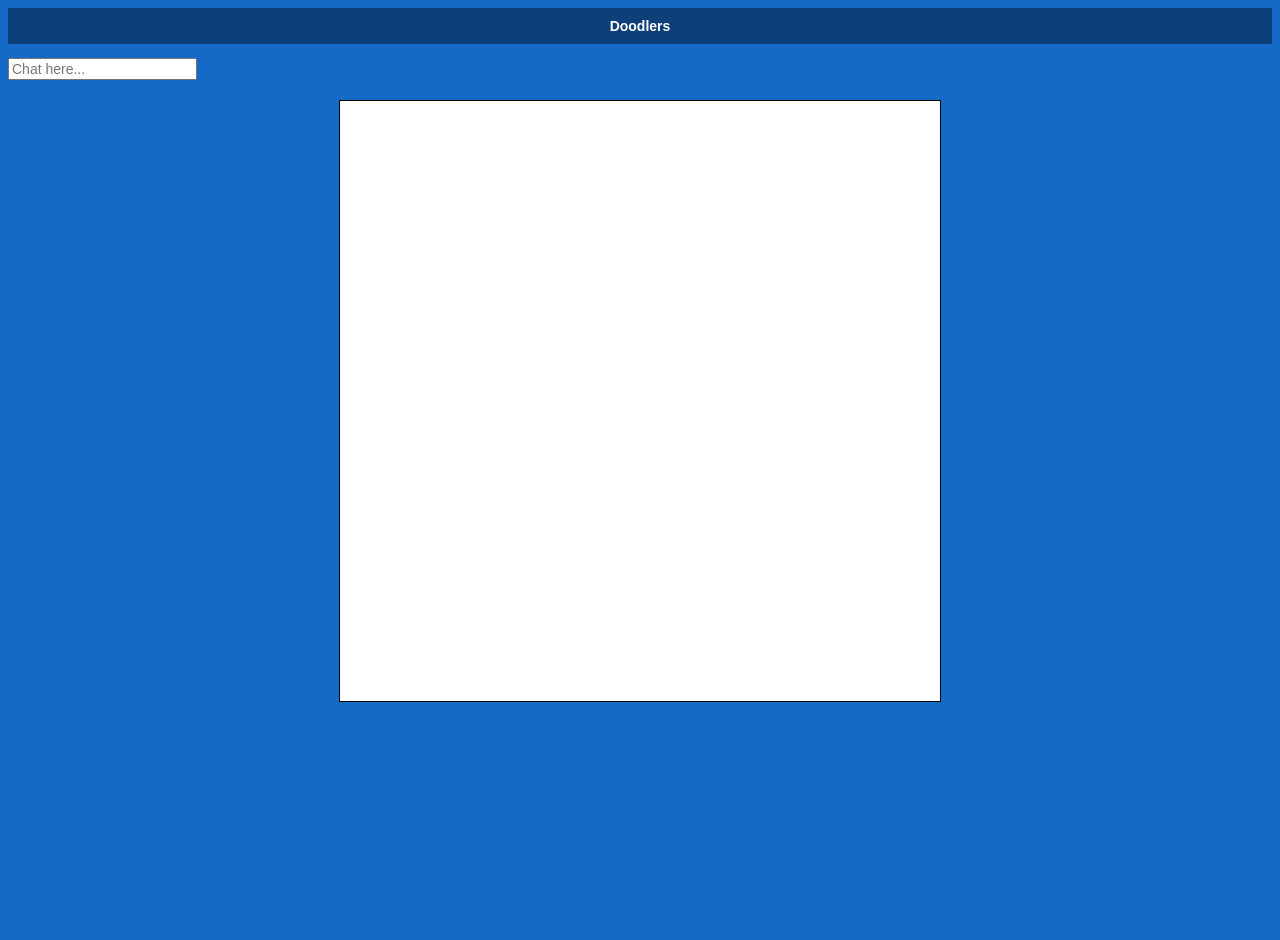
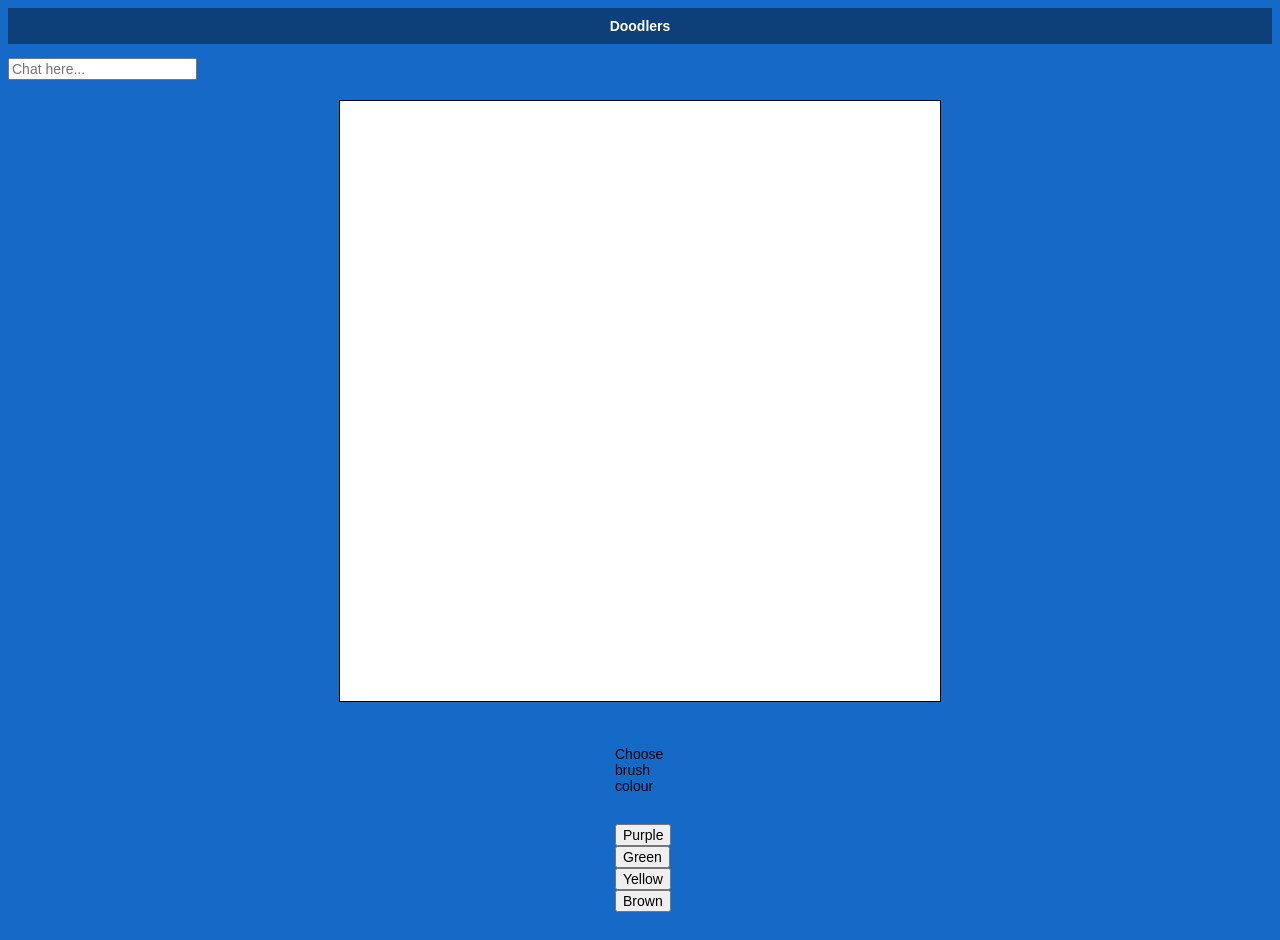
Before and after one commit to c29reid/DonaldDoodle, a plain HTML site: page src/client/index.html in a window 1280 px wide. Both pictures are taken after a click on the button "Start Doodling!". Before the commit the page ends 800 px from the top, so only its background shows below. Drawn offline with Linux system fonts and the light colour scheme.

Commit message:
Added buttons for colours

```diff
--- a/src/client/css/app.css
+++ b/src/client/css/app.css
@@ -132,6 +132,23 @@ canvas { border: 1px solid black;
 	position: center;
 }
 
+
+#toolBar {
+    position: right;
+    margin: auto;
+    margin-top: 10px;
+    width: 50px;
+    padding: 20px;
+    border-radius: 10px;
+    -moz-border-radius: 10px;
+    -webkit-border-radius: 10px;
+    /*background-color: #FC6C85;
+    box-sizing: border-box;*/
+}
+
+#toolBarWrapper {
+	position: right;
+}
 #gameAreaWrapper {
     top: 0;
     left: 0;
--- a/src/client/index.html
+++ b/src/client/index.html
@@ -22,7 +22,19 @@
             <input id="chatInput" type="text" class="chat-input" placeholder="Chat here..." maxlength="35" />
         </div>
 		<canvas id="cvs" width="600" height="600"></canvas>
+		<div id="toolBarWrapper">
+			<div id="toolBar">
+			<p>Choose brush colour</p>
+			<br />
+			<button id="Purple">Purple</button>
+			<button id="Green">Green</button>
+			<button id="Yellow">Yellow</button>
+			<button id="Brown">Brown</button>
+			<br />
 		</div>
+		</div>
+
+
 
 
 	<style src="css/app.css"></style>
--- a/src/client/js/app.js
+++ b/src/client/js/app.js
@@ -1,5 +1,4 @@
 cursorRadius = 5;
-playerColour = '#0000FF';
 var KEY_ENTER = 13;
 var playerName;
 var playerType;
@@ -8,6 +7,14 @@ var image;
 mouseDown = false;
 
 
+var colourPurple = "#cb3594";
+var colourGreen = "#659b41";
+var colourYellow = "#ffcf33";
+var colourBrown = "#986928";
+
+playerColour = colourPurple;
+/*var clickColour = new Array();*/
+var clickColour = document.getElementById('toolBarWrapper');
 
 function startGame(type) {
     playerName = playerNameInput.value.replace(/(<([^>]+)>)/ig, '').substring(0,25);
@@ -51,6 +58,7 @@ var ctx = canvas.getContext("2d");
 
 
 function drawCircle(x, y) {
+
 	ctx.beginPath();
 	ctx.fillStyle = playerColour;
 	ctx.arc(x, y, cursorRadius, 0, 2*Math.PI, false);
@@ -96,3 +104,11 @@ function initCanvasWithImage(url) {
 
 
 }
+
+function addClick(x, y, dragging)
+{
+  /*clickX.push(x);
+  clickY.push(y);*/
+  clickDrag.push(dragging);
+  clickColour.push(curColour);
+}
```
